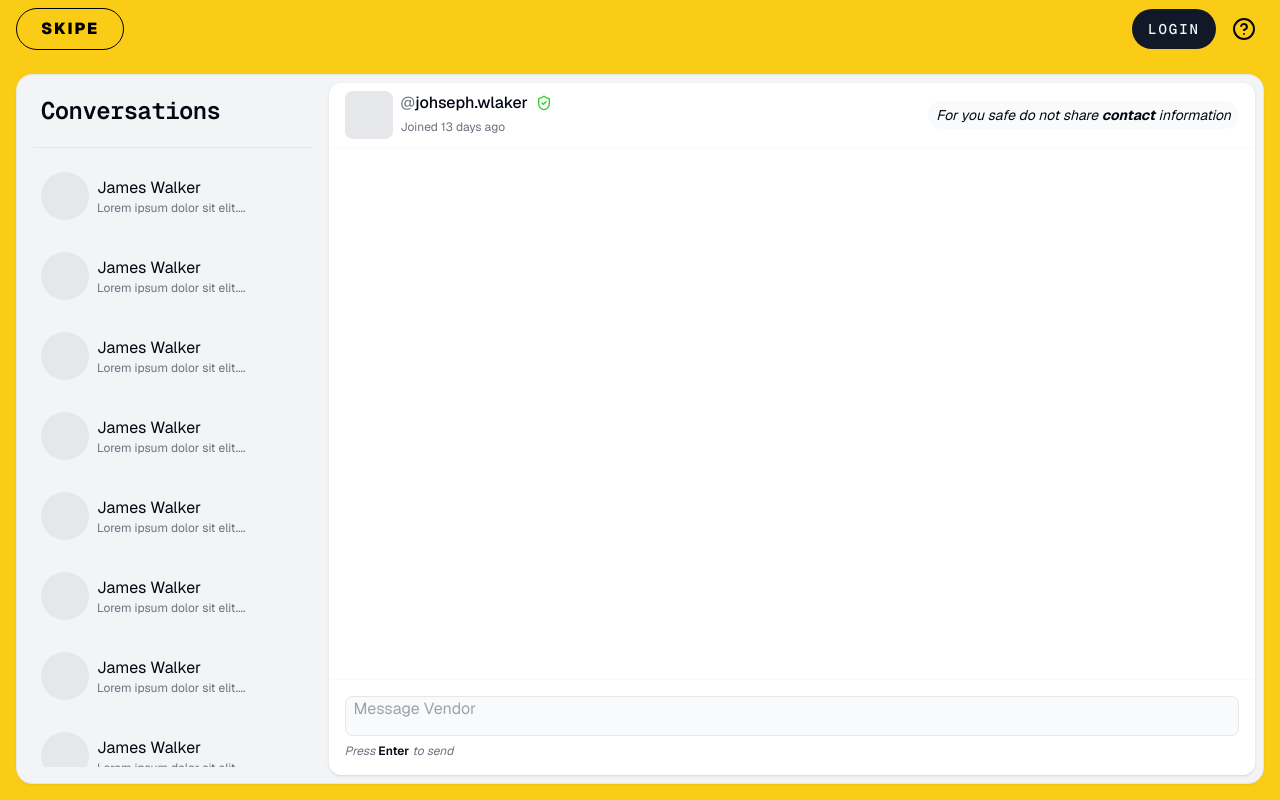
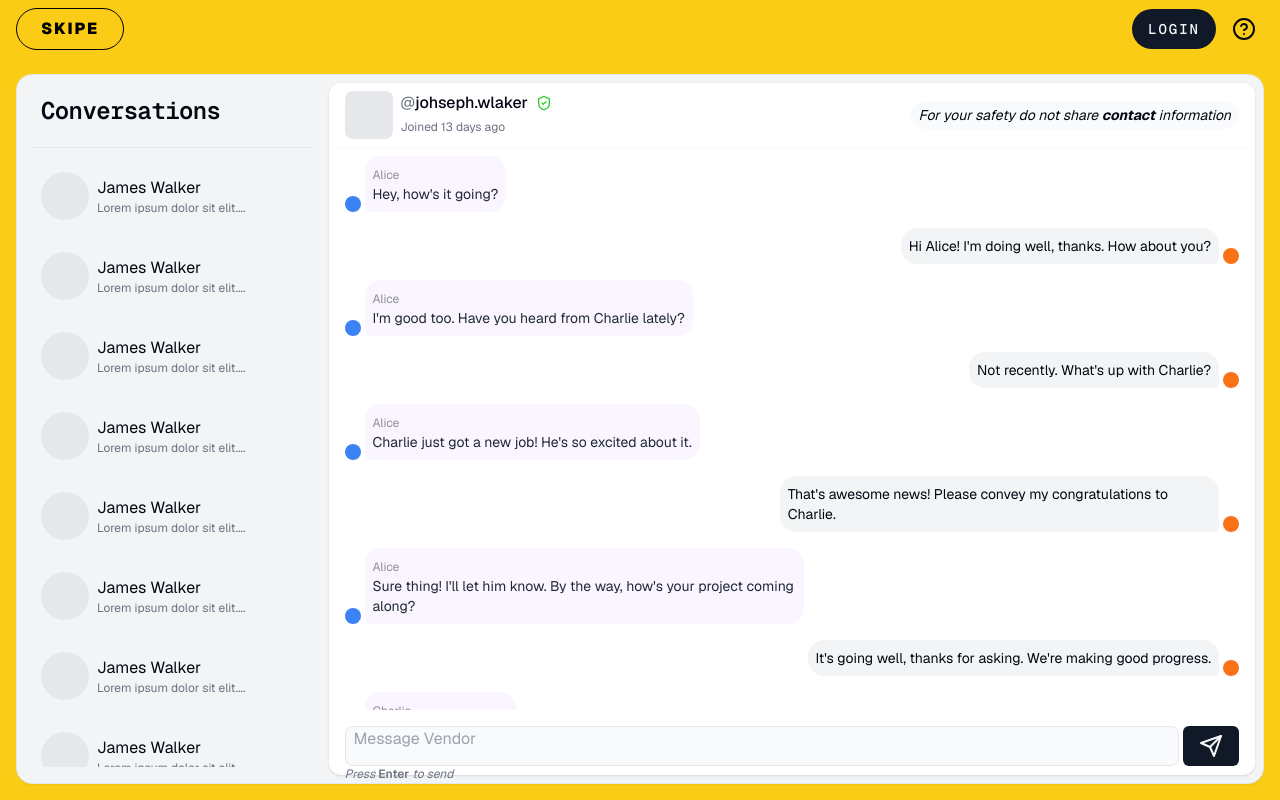
Before and after one commit to wigxel/skipe-monorepo, a Next.js app in the folder client/: page /chat in a window 1280 px wide. Built offline with nearby package versions, Linux system fonts and the light colour scheme; no server answers.

Commit message:
Chore: Added the message bubbles

```diff
--- /dev/null
+++ b/client/app/chat/data.json
@@ -0,0 +1,76 @@
+{
+  "conversation": [
+    {
+      "timestamp": "2023-12-08T12:00:00",
+      "sender": "Alice",
+      "message": "Hey, how's it going?",
+      "recipient": "Bob"
+    },
+    {
+      "timestamp": "2023-12-08T12:05:00",
+      "sender": "Bob",
+      "message": "Hi Alice! I'm doing well, thanks. How about you?",
+      "recipient": "Alice"
+    },
+    {
+      "timestamp": "2023-12-08T12:10:00",
+      "sender": "Alice",
+      "message": "I'm good too. Have you heard from Charlie lately?",
+      "recipient": "Bob"
+    },
+    {
+      "timestamp": "2023-12-08T12:15:00",
+      "sender": "Bob",
+      "message": "Not recently. What's up with Charlie?",
+      "recipient": "Alice"
+    },
+    {
+      "timestamp": "2023-12-08T12:20:00",
+      "sender": "Alice",
+      "message": "Charlie just got a new job! He's so excited about it.",
+      "recipient": "Bob"
+    },
+    {
+      "timestamp": "2023-12-08T12:25:00",
+      "sender": "Bob",
+      "message": "That's awesome news! Please convey my congratulations to Charlie.",
+      "recipient": "Alice"
+    },
+    {
+      "timestamp": "2023-12-08T12:30:00",
+      "sender": "Alice",
+      "message": "Sure thing! I'll let him know. By the way, how's your project coming along?",
+      "recipient": "Bob"
+    },
+    {
+      "timestamp": "2023-12-08T12:35:00",
+      "sender": "Bob",
+      "message": "It's going well, thanks for asking. We're making good progress.",
+      "recipient": "Alice"
+    },
+    {
+      "timestamp": "2023-12-08T12:40:00",
+      "sender": "Charlie",
+      "message": "Hey, what's up, guys?",
+      "recipient": "Alice and Bob"
+    },
+    {
+      "timestamp": "2023-12-08T12:45:00",
+      "sender": "Alice",
+      "message": "Hey Charlie! Congrats on the new job. Bob says congratulations too!",
+      "recipient": "Charlie"
+    },
+    {
+      "timestamp": "2023-12-08T12:50:00",
+      "sender": "Charlie",
+      "message": "Thanks, both of you! I appreciate it. How are things with you?",
+      "recipient": "Alice and Bob"
+    },
+    {
+      "timestamp": "2023-12-08T12:55:00",
+      "sender": "Alice",
+      "message": "<img src='alice_selfie.jpg' alt='Alice's selfie'>",
+      "recipient": "Charlie"
+    }
+  ]
+}
--- a/client/app/chat/page.tsx
+++ b/client/app/chat/page.tsx
@@ -2,8 +2,10 @@
 import React, { ComponentProps } from "react";
 import { Card, CardHeader, CardTitle } from "~/components/ui/card";
 import { cn } from "~/lib/utils";
-import { ShieldCheck } from "lucide-react";
+import { SendIcon, ShieldCheck } from "lucide-react";
 import { Scrollbar } from "~/app/vendor/scroll-bar";
+import { Button } from "~/components/ui/button";
+import messages from "./data.json";
 
 export default function ChatPage() {
   return (
@@ -29,10 +31,10 @@ export default function ChatPage() {
               <aside className={"overflow-hidden py-2 pr-4"}>
                 {Array(100)
                   .fill("James Walker")
-                  .map((name) => {
+                  .map((name, index) => {
                     return (
                       <li
-                        key={name}
+                        key={index}
                         className={
                           "hover:bg-white cursor-default rounded-xl p-4 flex space-x-2 items-center h-[80px]"
                         }
@@ -102,19 +104,34 @@ export default function ChatPage() {
             <span
               className={"italic text-sm bg-gray-50 px-2 py-1 rounded-full "}
             >
-              For you safe do not share <b>contact</b> information
+              For your safety do not share <b>contact</b> information
             </span>
           </div>
-          <div className={"border-y flex-1 border-gray-50"} />
+
+          <Scrollbar>
+            <div className={"border-y flex-1 border-gray-50 px-4"}>
+              {messages.conversation.map(MessageBubble)}
+            </div>
+          </Scrollbar>
           <div
             className={
               "min-h-[60px] w-full px-[var(--space-x)] py-[calc(var(--space-x))]"
             }
           >
-            <ChatMessageBox
-              placeholder={"Message Vendor"}
-              className={"w-full bg-gray-50 rounded-lg border"}
-            />
+            <div className={"flex space-x-1"}>
+              <ChatMessageBox
+                placeholder={"Message Vendor"}
+                className={"w-full bg-gray-50 rounded-lg border"}
+              />
+
+              <Button title={"Send message"}>
+                <SendIcon />
+              </Button>
+            </div>
+            <p className={"italic absolute text-xs text-muted-foreground"}>
+              Press <span className={"font-semibold not-italic"}>Enter</span> to
+              send
+            </p>
           </div>
         </section>
       </Card>
@@ -151,13 +168,39 @@ const ChatMessageBox = React.forwardRef<
           props.className,
         )}
       />
-      <p className={"italic text-xs text-muted-foreground"}>
-        Press{" "}
-        <span className={"font-semibold not-italic text-foreground"}>
-          Enter
-        </span>{" "}
-        to send
-      </p>
     </>
   );
 });
+
+function MessageBubble(e: (typeof messages.conversation)[0]) {
+  const isLeft = e.sender === "Bob";
+  const isOwner = isLeft;
+
+  return (
+    <li
+      key={e.timestamp + e.sender}
+      className={cn("flex items-end pe-4 gap-x-1 py-2")}
+      style={{
+        direction: isLeft ? "rtl" : "ltr",
+      }}
+    >
+      <span
+        className={cn("w-4 h-4 rounded-full pe-4 bg-blue-500", {
+          "bg-orange-500": isLeft,
+        })}
+      />
+      <div
+        className={cn("p-2  max-w-[50%] text-sm rounded-2xl text-start", {
+          "rounded-br-md bg-gray-100 text-gray/50": isLeft,
+          "rounded-bl-md bg-purple-50 text-gray-800": !isLeft,
+        })}
+        style={{ direction: "ltr" }}
+      >
+        {isOwner ? null : (
+          <span className={"opacity-50 text-xs"}>{e.sender}</span>
+        )}
+        <p>{e.message}</p>
+      </div>
+    </li>
+  );
+}
--- a/client/app/vendor/scroll-bar.tsx
+++ b/client/app/vendor/scroll-bar.tsx
@@ -4,7 +4,12 @@ import React from "react";
 
 export function Scrollbar(props: { children?: React.ReactNode }) {
   return (
-    <Scrollbar_ universal color={"blue"} hideTracksWhenNotNeeded={true}>
+    <Scrollbar_
+      universal
+      color={"blue"}
+      hideTracksWhenNotNeeded={true}
+      autoHide={true}
+    >
       {props.children}
     </Scrollbar_>
   );
```
